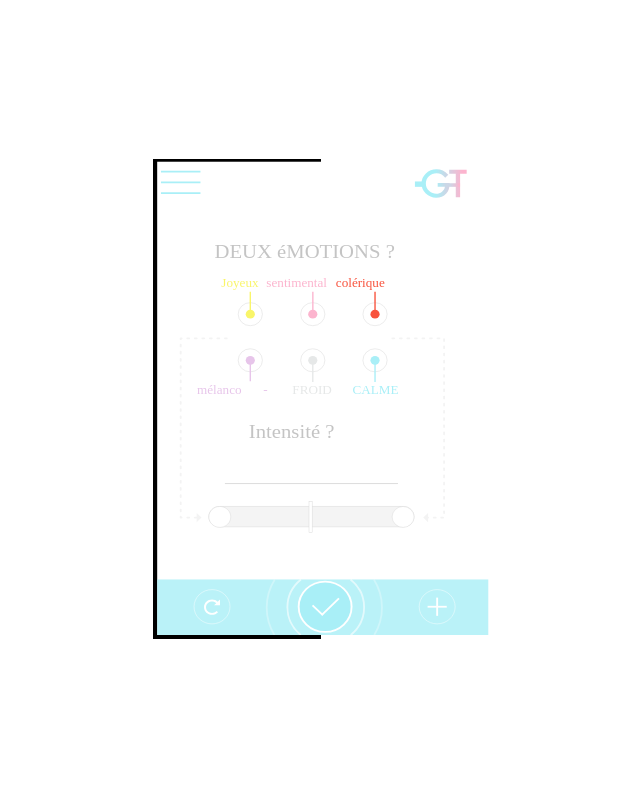
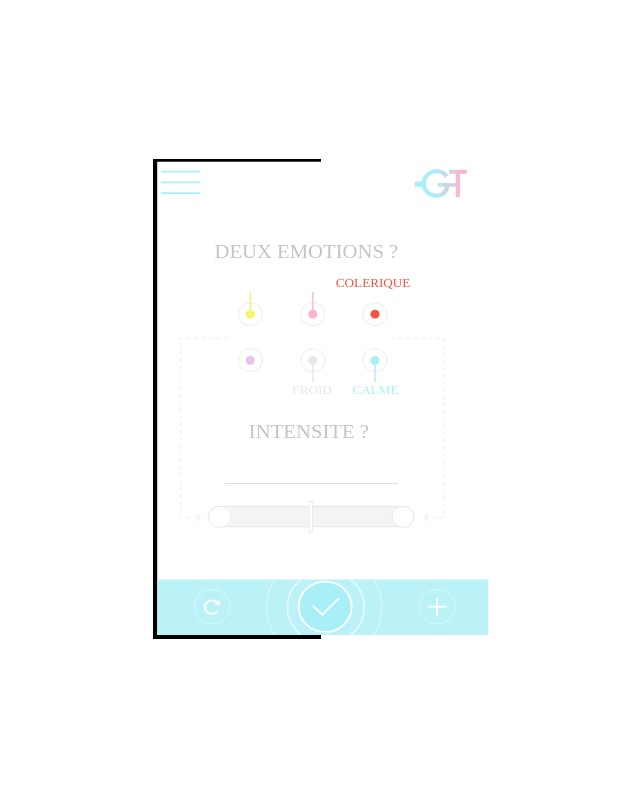
Before and after one commit to samszo/GeText, a PHP site: page /application/views/scripts/propositions/sophie.phtml in a window 1280 px wide. Shown: the part 801-1599 px from the top of the page, without its empty margins (403-1043 px from the left). Run offline with PHP 8.4, Linux system fonts and the light colour scheme; data that the repository does not hold is empty; a stand-in replaces the project's code that opens the database connection; some web fonts are replaced.

Commit message:
ajout interaction

```diff
--- a/application/views/scripts/propositions/sophie.phtml
+++ b/application/views/scripts/propositions/sophie.phtml
@@ -32,7 +32,7 @@
 	}
 	@font-face {
 	          font-family: Quicksand-Regular;
-	          src: url(../../public/fonts/Quicksans-Regular.otf) format("truetype");
+	          src: url(../../public/font/quicksand-regular-webfont.ttf) format("truetype");
 	     }
 	#txtGene {
 		position:absolute;
@@ -46,7 +46,10 @@
     <script type="text/javascript">
 	    var toChoix;
 	    var paramsGen;
-	    var paramsEle = [{id:'circle2095',e:null},{id:'circle2099',e:null},{id:'circle2103',e:null}];
+	    var paramsEle = [
+	         {id:'circle2097',e:null,info:'g5156', titre:"JOYEUX"}
+	    	,{id:'circle2101',e:null, info:'g5560', titre:"SENTIMENT"}
+	    	];
 	    var txtAffect;
 	    var tweet;
 		//merci à http://stackoverflow.com/questions/3163615/how-to-scroll-html-page-to-given-anchor-using-jquery-or-javascript
@@ -73,11 +76,14 @@
 	    }
 
 	    function ajoutInterParams(e){
+		    //ajoute le click sur le cercle
 	    	var cb = document.getElementById(e.id);
 	    	cb.addEventListener("click", selectParam, false);
-	    	cb.addEventListener("onmouseover", showParam, false);
-	    	cb.addEventListener("onmouseout", hideParam, false);
-	    	e.e = cb;
+	    	//masque l'info
+	    	var g = document.getElementById(e.info);
+	    	g.setAttribute("visibility","hidden");
+			//concerve l'info
+	    	e.e = g;
 	    }
 
 	    function genTexte(){
@@ -105,8 +111,12 @@
 	    }
 	    function selectParam(evt){
 	    	var e = evt.currentTarget;
-	    	if(e.style.fill=="#000000")e.style.fill="white";
-	    	else e.style.fill="#000000";
+	    	//affiche l'info
+	    	paramsEle.forEach(function(d){
+		    	if(d.id==e.id)d.e.setAttribute("visibility","visible");
+		    	else d.e.setAttribute("visibility","hidden");
+		    	});
+
 	    }
 	    function showParam(evt){
 	    	var e = evt.currentTarget;
@@ -1828,7 +1838,7 @@
        r="6.4320002"
        transform="matrix(1.8811905,0,0,1.7928174,-716.30659,200.80532)"
        id="circle2097"
-       style="fill:none;stroke:#d6d6d6;stroke-width:0.25;stroke-miterlimit:10" />
+       style="fill:white;stroke:#d6d6d6;stroke-width:0.25;stroke-miterlimit:10" />
     <circle
        cx="432.49399"
        cy="296.03699"
@@ -1842,7 +1852,7 @@
        r="6.4330001"
        transform="matrix(1.8811905,0,0,1.7928174,-716.30659,200.80532)"
        id="circle2101"
-       style="fill:none;stroke:#d6d6d6;stroke-width:0.25;stroke-miterlimit:10" />
+       style="fill:white;stroke:#d6d6d6;stroke-width:0.25;stroke-miterlimit:10" />
     <circle
        cx="465.707"
        cy="296.03699"
@@ -1906,7 +1916,7 @@
        transform="matrix(1.8811905,0,0,1.7928174,-716.30659,200.80532)"
        id="circle2119"
        style="fill:#a9eff7" />
-    <g
+    <g visibility="hidden"
        transform="matrix(1.8811905,0,0,1.7928174,-716.30659,200.80532)"
        id="g2121">
       <rect
@@ -1923,22 +1933,22 @@
            x="0"
            y="0"
            id="tspan2127"
-           style="font-size:7px;fill:#e7c5ea;font-family:Quicksand-Regular">mélanco</tspan>
+           style="font-size:7px;fill:#e7c5ea;font-family:Quicksand-Regular">MELANCOLIQUE</tspan>
         <tspan
            x="35.264999"
            y="0"
            id="tspan2129"
            style="font-size:7px;fill:#e7c5ea;font-family:Quicksand-Regular">-</tspan>
       </text>
+	    <line
+	       style="fill:none;stroke:#e7c5ea;stroke-width:1.37735438;stroke-miterlimit:10"
+	       stroke-miterlimit="10"
+	       x1="97.300713"
+	       y1="780.60425"
+	       x2="97.300713"
+	       y2="798.7099"
+	       id="line2131" />
     </g>
-    <line
-       style="fill:none;stroke:#e7c5ea;stroke-width:1.37735438;stroke-miterlimit:10"
-       stroke-miterlimit="10"
-       x1="97.300713"
-       y1="780.60425"
-       x2="97.300713"
-       y2="798.7099"
-       id="line2131" />
     <rect
        width="330.1489"
        height="33.81971"
@@ -1951,7 +1961,7 @@
        y="691.70905"
        transform="scale(1.02435,0.97622887)"
        id="text4400"
-       style="font-size:20.20119667px;fill:#c4c4c4;font-family:Quicksand-Regular">DEUX éMOTIONS ?</text>
+       style="font-size:20.20119667px;fill:#c4c4c4;font-family:Quicksand-Regular">DEUX EMOTIONS ?</text>
     <g
        transform="matrix(1.8811905,0,0,1.7928174,-716.30659,200.80532)"
        id="g4414">
@@ -1965,7 +1975,7 @@
       <text
          transform="translate(431.7285,365.3398)"
          id="text4418"
-         style="font-size:11px;fill:#c4c4c4;font-family:Quicksand-Regular">Intensité ?</text>
+         style="font-size:11px;fill:#c4c4c4;font-family:Quicksand-Regular">INTENSITE ?</text>
     </g>
     <line
        style="fill:#f4f4f4;stroke:#b5b4b5;stroke-width:0.4591181;stroke-miterlimit:10"
@@ -2131,14 +2141,6 @@
         </g>
       </g>
     </g>
-    <line
-       style="fill:none;stroke:#f9f569;stroke-width:1.37735438;stroke-miterlimit:10"
-       stroke-miterlimit="10"
-       x1="97.296921"
-       y1="709.16589"
-       x2="97.296921"
-       y2="727.27155"
-       id="line5154" />
     <g
        transform="matrix(1.8811905,0,0,1.7928174,-716.30659,200.80532)"
        id="g5156">
@@ -2148,12 +2150,21 @@
          x="417.09399"
          y="276"
          id="rect5158"
-         style="fill:none" />
+         style="fill:none"
+         visibility="inherit" />
       <text
          transform="translate(417.0938,280.8999)"
-         id="text5160"
-         style="font-size:7px;fill:#f9f569;font-family:Quicksand-Regular">Joyeux</text>
+         id="text5160" visibility="inherit"
+         style="font-size:7px;fill:#f9f569;font-family:Quicksand-Regular">JOYEUX</text>
     </g>
+	    <line visibility="inherit"
+	       style="fill:none;stroke:#f9f569;stroke-width:1.37735438;stroke-miterlimit:10"
+	       stroke-miterlimit="10"
+	       x1="97.296921"
+	       y1="709.16589"
+	       x2="97.296921"
+	       y2="727.27155"
+	       id="line5154" />
     <g
        transform="matrix(1.8811905,0,0,1.7928174,-716.30659,200.80532)"
        id="g5441">
@@ -2246,6 +2257,14 @@
          id="rect5474"
          style="fill:#a9eff7" />
     </g>
+    <g
+       transform="matrix(1.8811905,0,0,1.7928174,-716.30659,200.80532)"
+       id="g5560">
+      <text
+         transform="translate(441.0156,280.8999)"
+         id="text5564"
+         style="font-size:7px;fill:#fcb4ce;font-family:Quicksand-Regular">SENTIMENTAL</text>
+    </g>
     <line
        style="fill:none;stroke:#fcb4ce;stroke-width:1.37735438;stroke-miterlimit:10"
        stroke-miterlimit="10"
@@ -2254,29 +2273,6 @@
        x2="159.85402"
        y2="727.61395"
        id="line5558" />
-    <g
-       transform="matrix(1.8811905,0,0,1.7928174,-716.30659,200.80532)"
-       id="g5560">
-      <rect
-         width="49.672001"
-         height="4.9879999"
-         x="441.01599"
-         y="276"
-         id="rect5562"
-         style="fill:none" />
-      <text
-         transform="translate(441.0156,280.8999)"
-         id="text5564"
-         style="font-size:7px;fill:#fcb4ce;font-family:Quicksand-Regular">sentimental</text>
-    </g>
-    <line
-       style="fill:none;stroke:#f8533d;stroke-width:1.37735438;stroke-miterlimit:10"
-       stroke-miterlimit="10"
-       x1="222.02931"
-       y1="709.16589"
-       x2="222.02931"
-       y2="727.61395"
-       id="line5566" />
     <g
        transform="matrix(1.8811905,0,0,1.7928174,-716.30659,200.80532)"
        id="g5568">
@@ -2290,7 +2286,15 @@
       <text
          transform="translate(477.9463,280.8999)"
          id="text5572"
-         style="font-size:7px;fill:#f8533d;font-family:Quicksand-Regular">colérique</text>
+         style="font-size:7px;fill:#f8533d;font-family:Quicksand-Regular">COLERIQUE</text>
+    <line
+       style="fill:none;stroke:#f8533d;stroke-width:1.37735438;stroke-miterlimit:10"
+       stroke-miterlimit="10"
+       x1="222.02931"
+       y1="709.16589"
+       x2="222.02931"
+       y2="727.61395"
+       id="line5566" />
     </g>
     <g
        transform="matrix(1.8811905,0,0,1.7928174,-716.30659,200.80532)"
```
